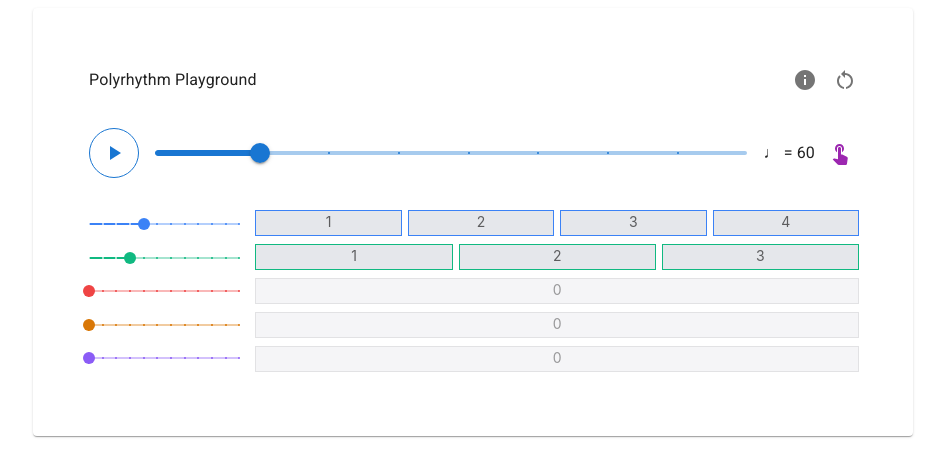
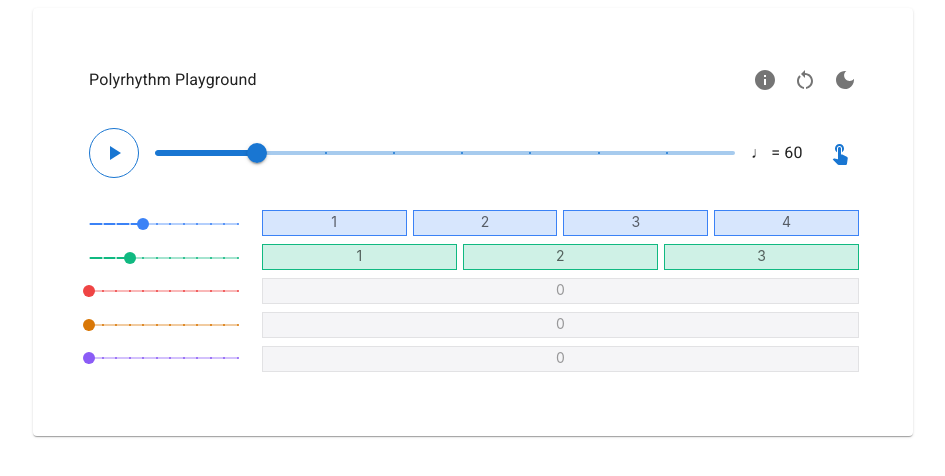
Before and after one commit to yyogo/polyrhythms, a React (Vite) app: page / in a window 1280 px wide. Shown: the top 476 px of the page, without its empty margins (167-1112 px from the left). Built offline with nearby package versions, Linux system fonts and the light colour scheme; a web font is replaced by a local one.

Commit message:
Implement dark mode toggle and enhance UI with theming support

```diff
--- a/src/App.tsx
+++ b/src/App.tsx
@@ -4,7 +4,8 @@ import {
   Tooltip, CardHeader, Modal,
   CardActions, Dialog, DialogTitle, DialogContent, DialogActions,
   ButtonGroup,
-  Fab
+  Fab,
+  useColorScheme
 } from '@mui/material';
 import PlayArrowIcon from '@mui/icons-material/PlayArrow';
 import Pause from '@mui/icons-material/Pause';
@@ -14,15 +15,9 @@ import Close from '@mui/icons-material/Close';
 import RestartAlt from '@mui/icons-material/RestartAlt';
 import GitHubIcon from '@mui/icons-material/GitHub';
 import FocusTrap from '@mui/material/Unstable_TrapFocus';
+import LightMode from '@mui/icons-material/LightMode';
+import DarkMode from '@mui/icons-material/DarkMode';
 
-// Color palette for rhythms
-const RHYTHM_COLORS = [
-  'rgb(59, 130, 246)', // Blue
-  'rgb(16, 185, 129)', // Green
-  'rgb(239, 68, 68)',  // Red
-  'rgb(217, 119, 6)',  // Orange
-  'rgb(139, 92, 246)'  // Purple
-];
 
 const BeatVisualizerComponent = ({ beats, currentBeat, color }: { beats: number, currentBeat: number | null, color: string }) => {
   if (beats === 0) {
@@ -56,7 +51,7 @@ const BeatVisualizerComponent = ({ beats, currentBeat, color }: { beats: number,
             height: 24,
             width: '100%',
             border: `1px solid ${color}`,
-            backgroundColor: index === currentBeat ? color : 'rgb(229, 231, 235)',
+            backgroundColor: index === currentBeat ? color : `color-mix(in srgb, ${color}, 80% transparent)`,
             transition: 'background-color 100ms',
             textAlign: 'center',
             color: index === currentBeat ? 'common.white' : 'text.secondary',
@@ -89,15 +84,20 @@ const AboutModal = ({ open, onClose }: { open: boolean, onClose: () => void }) =
     }}>
       <CardHeader title="About" action={<IconButton size="small" onClick={onClose}><Close /></IconButton>} />
       <CardContent>
+        <section>
+          <h3>What is a Polyrhythm?</h3>
           <p>A <b>polyrhythm</b> happens when two or more different rhythms are played at the same time. For example, if one hand plays 3 beats while the other plays 2 beats in the same time span, that's a 3:2 polyrhythm. It creates interesting patterns that might sound complex at first, but they occur naturally in many styles of music around the world.</p>
           <p>This app helps you practice or play around with polyrhythms by visualizing and playing multiple rhythms simultaneously.</p>
-        <h4>Instructions</h4>
+        </section>
+        <section>
+          <h3>Instructions</h3>
           <p>Select the beat count (1-11) for each rhythm using the sliders. Set a slider to 0 to disable that rhythm.</p>
           <p>Adjust tempo using the BPM slider or tap the tempo button repeatedly.</p>
           <p>Press the play button to start the rhythms. The visualizer will show the current beat for each rhythm.</p>
-        <Box sx={{ display: { xs: 'none', sm: 'block' } }}>
+        </section>
+        <Box component='section' sx={{ display: { xs: 'none', sm: 'block' } }}>
+          <h3>Keyboard Shortcuts</h3>
           <table>
-            <caption>Keyboard Shortcuts</caption>
             <tbody>
               <tr><td><kbd data-key="Space">Space</kbd></td><td>Play/Pause</td></tr>
               <tr><td><kbd>1</kbd>-<kbd>5</kbd></td><td>Focus rhythm sliders</td></tr>
@@ -156,7 +156,7 @@ const RhythmSlider = React.memo(({ index, rhythm, onChange, ref }:
     marks
     max={11}
     onChange={(_, value) => onChange(value as number)}
-    sx={{ color: RHYTHM_COLORS[index], }}
+    sx={{ color: `var(--rhythm-color-${index + 1})`, }}
     valueLabelDisplay="auto"
     ref={ref}
   />
@@ -205,6 +205,8 @@ function createEnvelope(
 }
 
 const PolyrhythmPlayground = () => {
+  const { colorScheme, setColorScheme } = useColorScheme();
+
   const [isPlaying, setIsPlaying] = useState(false);
   const [bpm, setBpm] = useState(60);
   const [rhythms, setRhythms] = useState([4, 3, 0, 0, 0]);
@@ -223,7 +225,6 @@ const PolyrhythmPlayground = () => {
 
   const measureCursorRefs = rhythms.map(() => useRef<HTMLDivElement | null>(null));
   const lastTickRef = useRef(0);
-
 
   const handleReset = () => {
     setResetConfirmOpen(true);
@@ -431,7 +432,12 @@ const PolyrhythmPlayground = () => {
             <ButtonGroup>
               <IconButton onClick={() => setAboutOpen(true)}><Info /></IconButton>
               <IconButton onClick={handleReset} sx={{ display: { xs: 'none', sm: 'flex' } }}><RestartAlt /></IconButton>
-
+              <IconButton onClick={() => setColorScheme(colorScheme === 'dark' ? 'light' : 'dark')}>
+                {colorScheme === 'dark' ?
+                  <LightMode /> :
+                  <DarkMode />
+                }
+              </IconButton>
             </ButtonGroup>
           }
         />
@@ -451,7 +457,6 @@ const PolyrhythmPlayground = () => {
                 onChange={(_, value) => handleBpmChange([value as number])}
                 min={30}
                 max={200}
-                valueLabelDisplay="auto"
                 marks={[
                   { value: 60, },
                   { value: 80, },
@@ -464,17 +469,17 @@ const PolyrhythmPlayground = () => {
                 sx={{ flex: 1, minWidth: "150px" }}
               />
               <Box sx={{ display: 'flex', alignItems: 'center', gap: 1, minWidth: 'fit-content' }}>
-                <Typography sx={{ textAlign: 'right' }}>
+                <Typography width='4em' sx={{ textAlign: 'left' }}>
                   ♩ = {bpm}
                 </Typography>
                 <Tooltip title="Tap to set tempo">
-                  <IconButton size="small" onClick={handleTap} color="secondary">
+                  <IconButton size="small" onClick={handleTap} color="primary">
                     <TouchApp />
                   </IconButton>
                 </Tooltip>
               </Box>
             </Stack>
-            <Box sx={{ display: 'flex', flexDirection: { xs: 'column', sm: 'row' }, gap: 2 }}>
+            <Box sx={{ display: 'flex', flexDirection: { xs: 'column', sm: 'row' }, gap: 3 }}>
               {/* First column: Sliders */}
               <Stack direction="column" sx={{ flex: 1, justifyContent: 'space-between' }}>
                 {rhythms.map((rhythm, index) => (
@@ -498,7 +503,7 @@ const PolyrhythmPlayground = () => {
                     <BeatVisualizer
                       beats={rhythms[index]}
                       currentBeat={isPlaying ? currentBeats[index] : null}
-                      color={RHYTHM_COLORS[index]}
+                      color={`var(--rhythm-color-${index + 1})`}
                     />
                   </Box>
                 ))}
@@ -525,6 +530,7 @@ const PolyrhythmPlayground = () => {
         onClose={() => setResetConfirmOpen(false)}
         onConfirm={confirmReset}
       />
+
     </>
   );
 };
--- a/src/index.css
+++ b/src/index.css
@@ -5,28 +5,19 @@
   font-weight: 400;
 
   color-scheme: light dark;
-  color: rgba(255, 255, 255, 0.87);
-  background-color: #f0efea;
-
   font-synthesis: none;
   text-rendering: optimizeLegibility;
   -webkit-font-smoothing: antialiased;
   -moz-osx-font-smoothing: grayscale;
+
+  --rhythm-color-1: rgb(59, 130, 246);
+  --rhythm-color-2: rgb(16, 185, 129);
+  --rhythm-color-3: rgb(239, 68, 68);
+  --rhythm-color-4: rgb(217, 119, 6);
+  --rhythm-color-5: rgb(139, 92, 246);
+
 }
 
-
-@media (prefers-color-scheme: light) {
-  :root {
-    color: #213547;
-    background-color: #ffffff;
-  }
-  a:hover {
-    color: #747bff;
-  }
-  button {
-    background-color: #f9f9f9;
-  }
-}
 kbd {
   border-radius: 3px;
   padding: 2px 6px;
--- a/src/main.tsx
+++ b/src/main.tsx
@@ -7,10 +7,19 @@ import '@fontsource/roboto/300.css';
 import '@fontsource/roboto/400.css';
 import '@fontsource/roboto/500.css';
 import '@fontsource/roboto/700.css';
+import {createTheme, Paper, ThemeProvider } from '@mui/material';
 
+const theme = createTheme({
+  colorSchemes: {
+    dark: true,
+  },
+});
 
 createRoot(document.getElementById('root')!).render(
   <StrictMode>
-    <App />
+    <ThemeProvider theme={theme}>
+      <Paper elevation={0} sx={{position: 'absolute', zIndex: -100, top: 0, left: 0, right: 0, bottom: 0, display: 'flex', justifyContent: 'center', alignItems: 'center',}} />
+      <App />
+    </ThemeProvider>
   </StrictMode>,
 )
```
Lines whose indentation alone changed are shown as unchanged.
